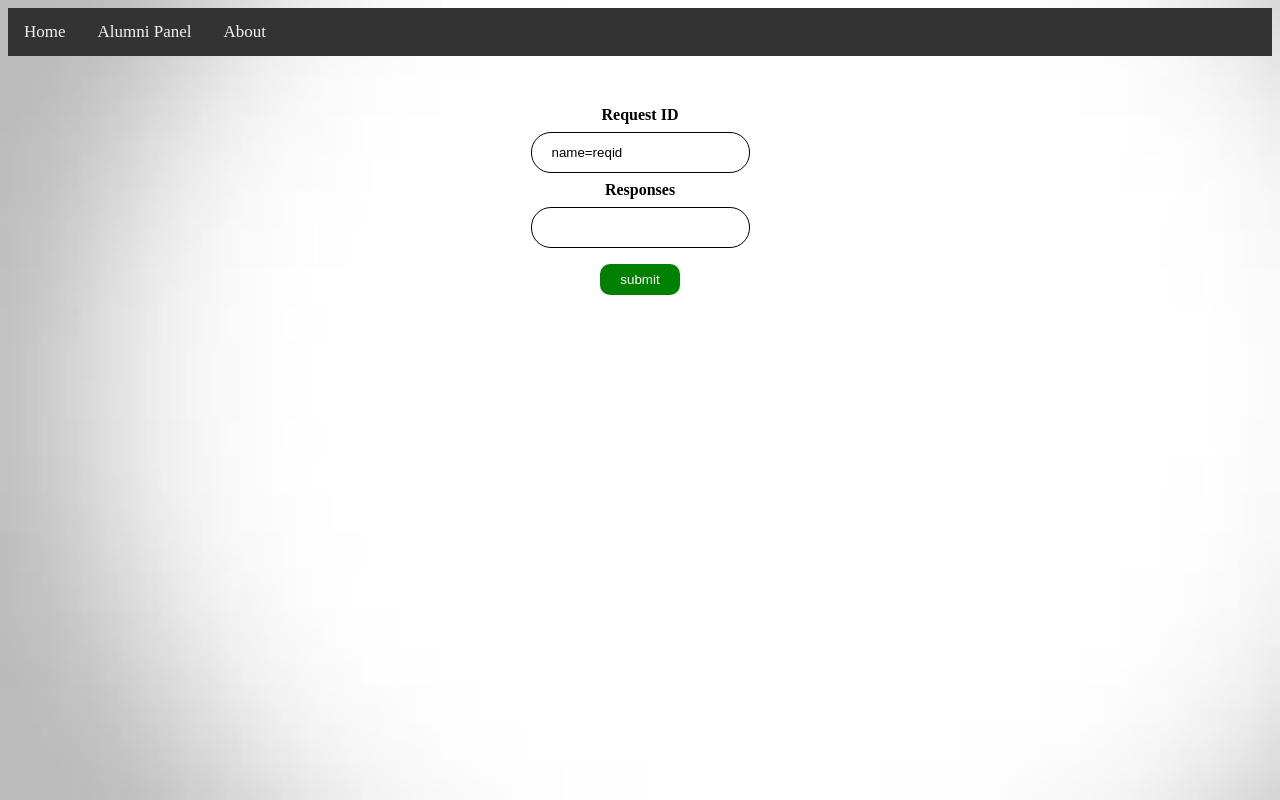
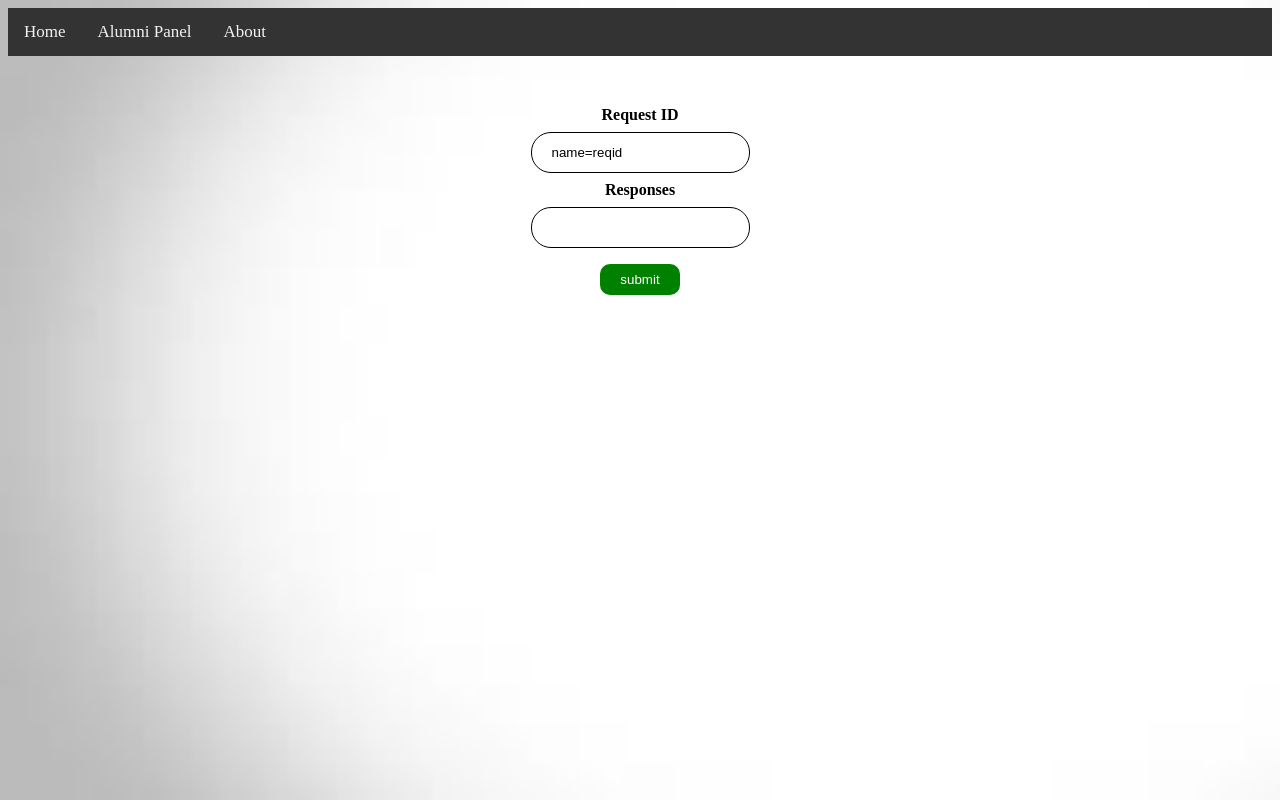
Before and after one commit to rasisilambu9/Student-Alumni-Interaction-Forum, a PHP site: page /res.php in a window 1280 px wide. Run offline with PHP 8.4, Linux system fonts and the light colour scheme; data that the repository does not hold is empty.

Commit message:
Changes made in layout

```diff
--- a/res.php
+++ b/res.php
@@ -5,7 +5,7 @@
 body{
 background-image:url("home-imgs.jpg");
 background-repeat:no-repeat;
-background-size:1500px 800px;
+background-size:1800px 800px;
 }
 
 /* Add a black background color to the top navigation */
--- a/response.php
+++ b/response.php
@@ -6,7 +6,7 @@
 body{
 background-image:url("home-imgs.jpg");
 background-repeat:no-repeat;
-background-size:1500px 800px;
+background-size:1800px 800px;
 }
 input[type=int]
 {
```
